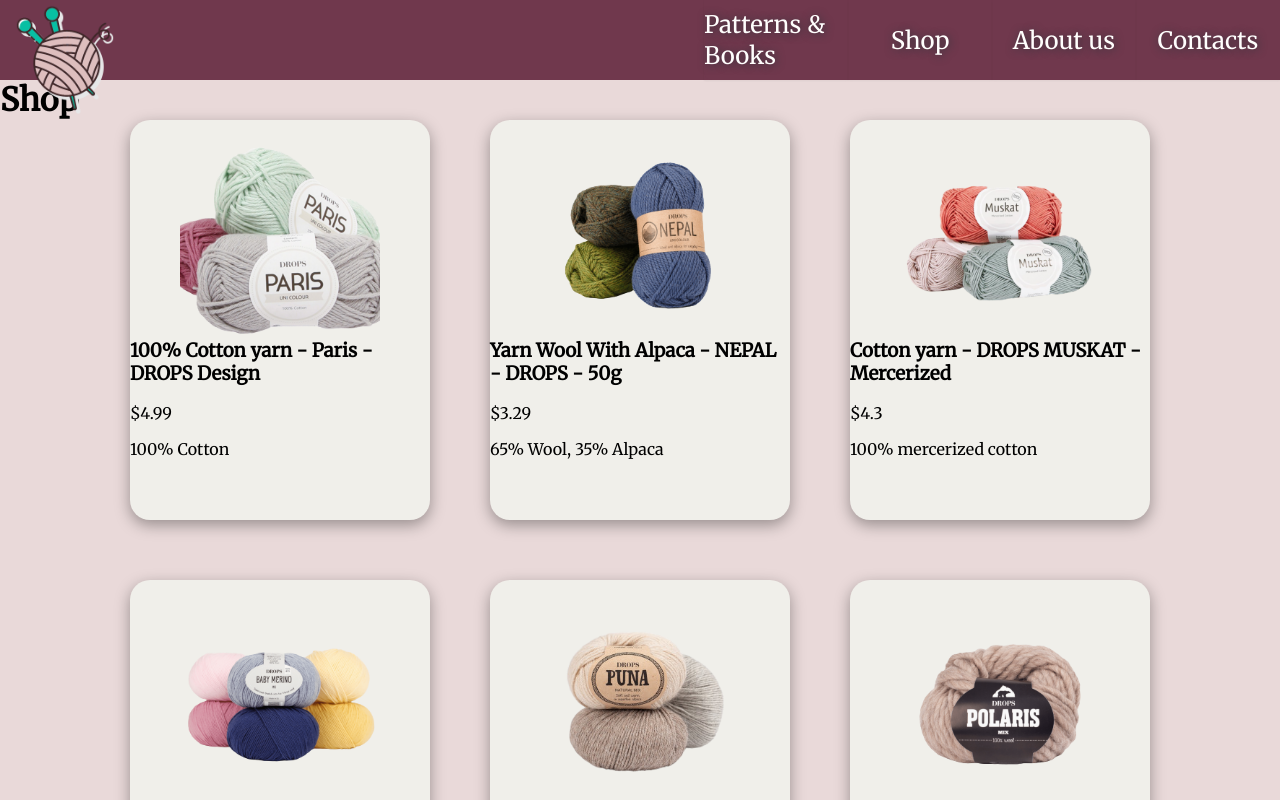
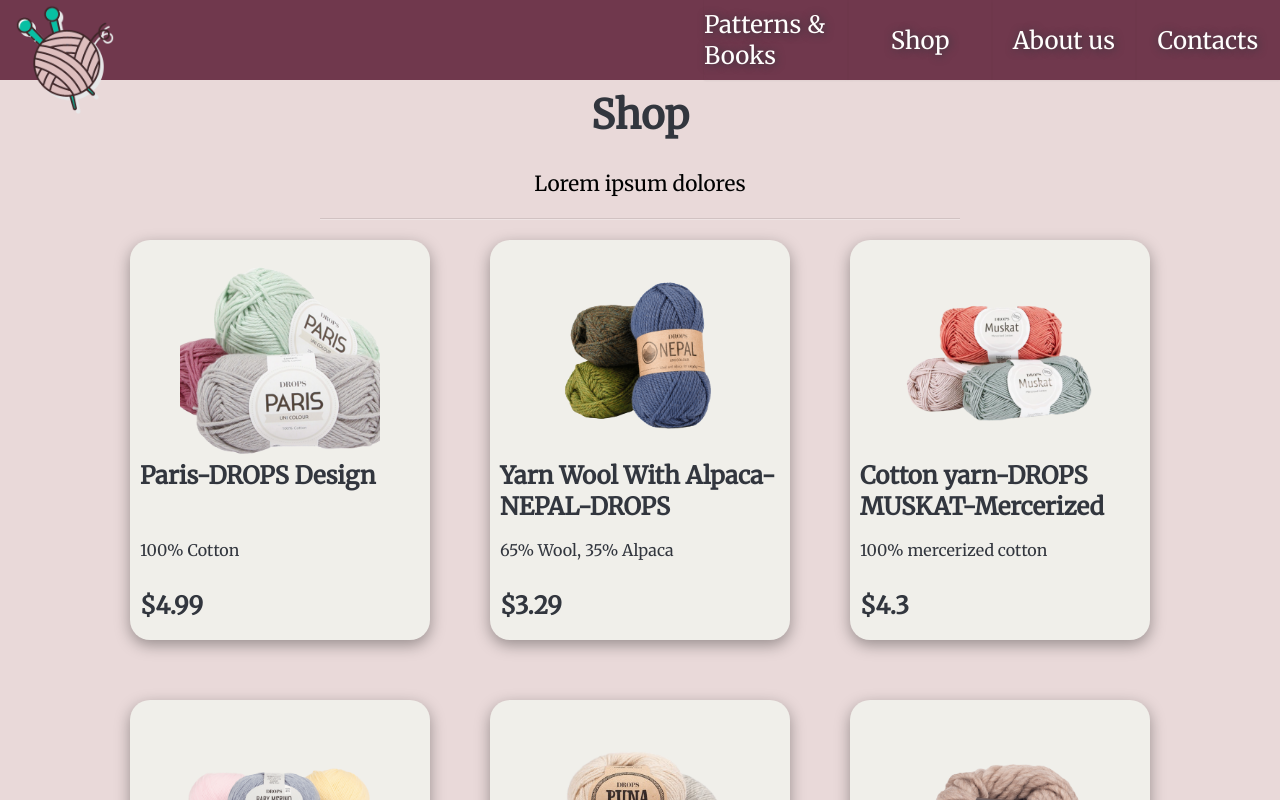
Before and after one commit to anastasiiap2/yarn-shop-pet-project, a React (Create React App) app: page / in a window 1280 px wide. Shown: the top 800 px of the page. Built offline with nearby package versions, Linux system fonts and the light colour scheme.

Commit message:
finished design of product cards

```diff
--- a/public/yarn-db.json
+++ b/public/yarn-db.json
@@ -1,28 +1,28 @@
 [
   {
     "id": 1,
-    "title": "100% Cotton yarn - Paris - DROPS Design",
+    "title": "Paris-DROPS Design",
     "price": 4.99,
     "image": "./product-photos/wloczka-paris-drops-removebg-preview.png",
     "description": "100% Cotton"
   },
   {
     "id": 2,
-    "title": "Yarn Wool With Alpaca - NEPAL - DROPS - 50g",
+    "title": "Yarn Wool With Alpaca-NEPAL-DROPS",
     "price": 3.29,
     "image": "./product-photos/wloczka-welna-z-alpaka-nepal-drops-50g-removebg-preview.png",
     "description": "65% Wool, 35% Alpaca"
   },
   {
     "id": 3,
-    "title": "Cotton yarn - DROPS MUSKAT - Mercerized",
+    "title": "Cotton yarn-DROPS MUSKAT-Mercerized",
     "price": 4.30,
     "image": "./product-photos/wloczka-muskat-drops-removebg-preview.png",
     "description": "100% mercerized cotton"
   },
   {
     "id": 4,
-    "title": "Yarn - BABY MERINO - DROPS",
+    "title": "Yarn -BABY MERINO- DROPS",
     "price": 2.99,
     "image": "./product-photos/wloczka-baby-merino-drops-removebg-preview.png",
     "description": "100% Merino wool"
@@ -36,21 +36,21 @@
   },
   {
     "id": 6,
-    "title": "Coarse Wool Yarn - POLARIS - DROPS - 100g",
+    "title": "Coarse Wool Yarn-POLARIS-DROPS",
     "price": 5.80,
     "image": "./product-photos/wloczka-gruba-welna-polaris-drops-100g-removebg-preview.png",
     "description": "100% Wool"
   },
   {
     "id": 7,
-    "title": "Yarn 74% Alpaca - SKY - DROPS - 50g",
+    "title": "Yarn 74% Alpaca-SKY-DROPS",
     "price": 3.95,
     "image": "./product-photos/wloczka-74-alpaka-sky-drops-50g-removebg-preview.png",
     "description": "74% Alpaca, 8% Wool, 18% Polyamide"
   },
   {
     "id": 8,
-    "title": "Felting yarn - (ESKIMO) SNOW - DROPS - 50g",
+    "title": "Felting yarn-(ESKIMO) SNOW",
     "price": 4.99,
     "image": "./product-photos/wloczka-do-filcowania-eskimo-snow-drops-50g-removebg-preview.png",
     "description": "100% Wool"
--- a/src/shop-page/Item.js
+++ b/src/shop-page/Item.js
@@ -9,9 +9,9 @@
                     <img src={details.image} alt="" width="200" height="200" className={"yarn-image"}/>
                 </div>
                 <div className="info">
-                    <h3>{details.title}</h3>
-                    <p>${details.price}</p>
-                    <p>{details.description}</p>
+                    <h2 className="item-title">{details.title}</h2>
+                    <p id={"description"}>{details.description}</p>
+                    <p id={"price"}>${details.price}</p>
                 </div>
             </div>
         </>
--- a/src/shop-page/ItemsList.js
+++ b/src/shop-page/ItemsList.js
@@ -19,7 +19,9 @@
     return <>
         <Navbar/>
         <div className="product-layout">
-            <h1>Shop</h1>
+            <h1 id={"shop-header"}>Shop</h1>
+            <p id={"shop-slogan"}>Lorem ipsum dolores</p>
+            <hr/>
             <div className="items-grid-container">
                 {items.map(item => {
                         return <div key={item.id} className="item-grid">
--- a/src/shop-page/item-list.sass
+++ b/src/shop-page/item-list.sass
@@ -1,5 +1,7 @@
 .product-layout
   background-color: #e9d9d9
+  //box-shadow: rgba(50, 50, 93, 0.25) 0 30px 60px -12px inset, rgba(0, 0, 0, 0.3) 0 18px 36px -18px inset
+  padding-bottom: 20px
 
 .items-grid-container
   display: grid
@@ -17,5 +19,26 @@
   box-shadow: rgba(0, 0, 0, 0.35) 0px 5px 15px
 
 
-h1
+#shop-header
   margin: 0
+  padding-block: 10px
+  color: #32363e
+  font-size: 2.5rem
+  text-align: center
+
+#shop-slogan
+  font-size: 1.3rem
+  text-align: center
+
+.item-grid:hover
+  transform: scale(1.02)
+  cursor: pointer
+
+hr
+  width: 50vw
+  align-items: center
+  border: 0
+  height: 0
+  border-top: 1px solid rgba(0, 0, 0, 0.1)
+  border-bottom: 1px solid rgba(255, 255, 255, 0.3)
+  margin-bottom: 20px
--- a/src/shop-page/item.sass
+++ b/src/shop-page/item.sass
@@ -1,11 +1,25 @@
 .item
   height: clamp(300px, 400px, 500px)
   border-radius: 20px
-
-.image
-  height: 200px
 
 .yarn-image
   margin-inline: auto
   display: block
   padding-top: 20px
+
+.info
+  padding-inline: 10px
+  color: #32363e
+
+#price
+  margin: 0
+  font-weight: bold
+  font-size: 1.5rem
+
+#description
+  height: 50px
+  margin: 0
+
+.item-title
+  margin: 0
+  height: 80px
```
